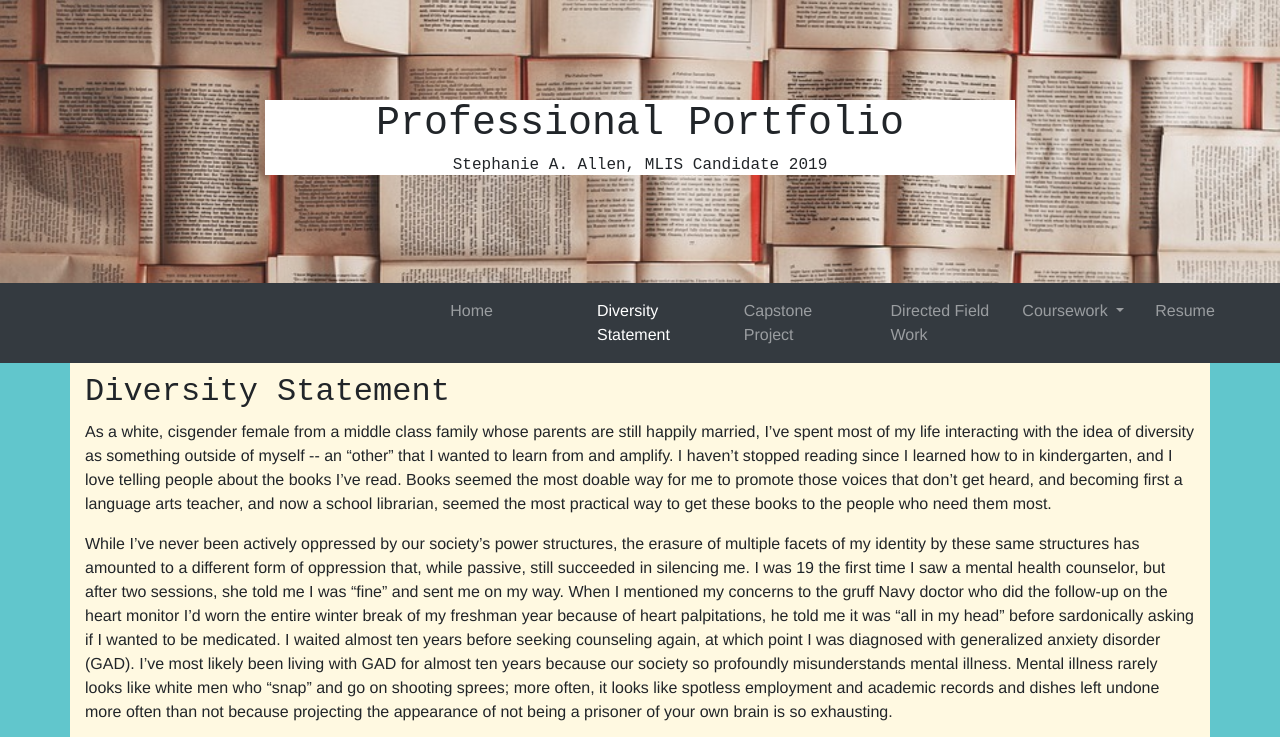
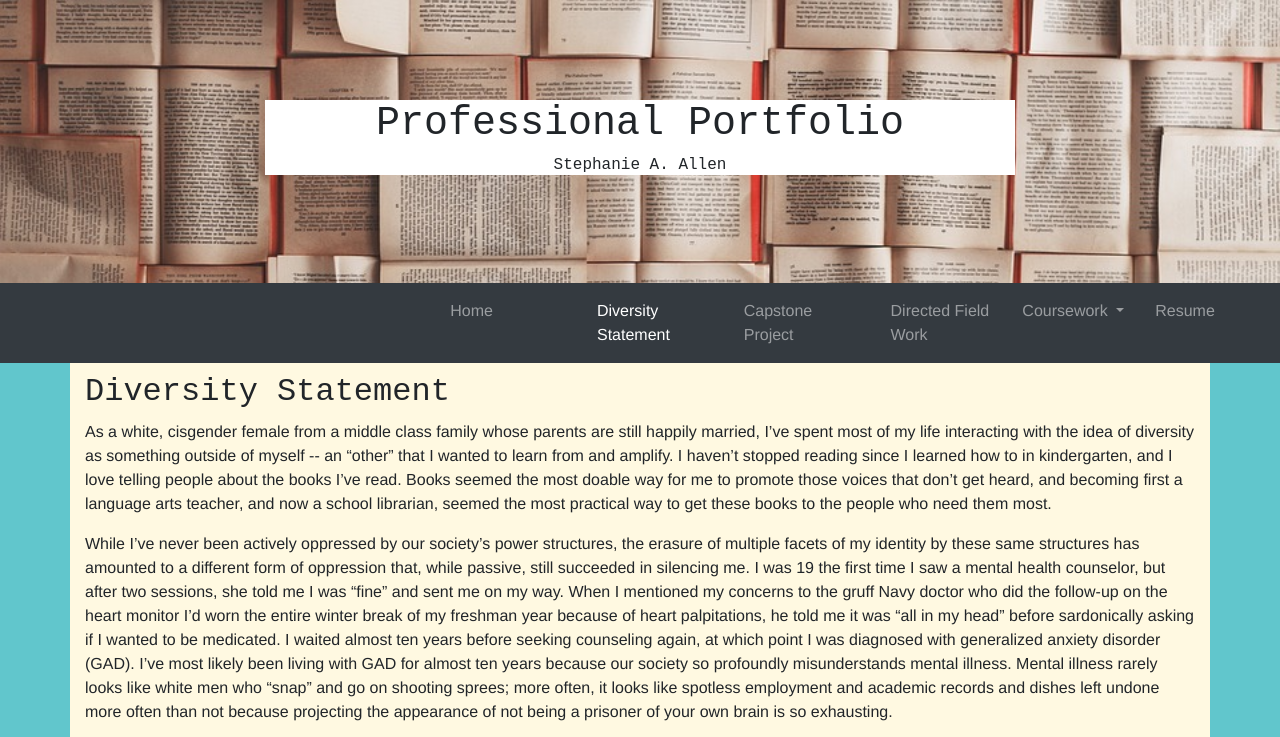
Before and after one commit to allens26/sallen-portfolio, a plain HTML site: page diversity-statement/index.html in a window 1280 px wide. Shown: the top 737 px of the page. Drawn offline with nearby package versions, Linux system fonts and the light colour scheme.

Commit message:
Updated header for diversity statement page.

```diff
--- a/diversity-statement/index.html
+++ b/diversity-statement/index.html
@@ -15,7 +15,7 @@
     <header>
       <div class="h1-container">
         <h1>Professional Portfolio</h1>
-        <h6>Stephanie A. Allen, MLIS Candidate 2019</h6>
+        <h6>Stephanie A. Allen</h6>
       </div>
     </header>
     <main>
```
